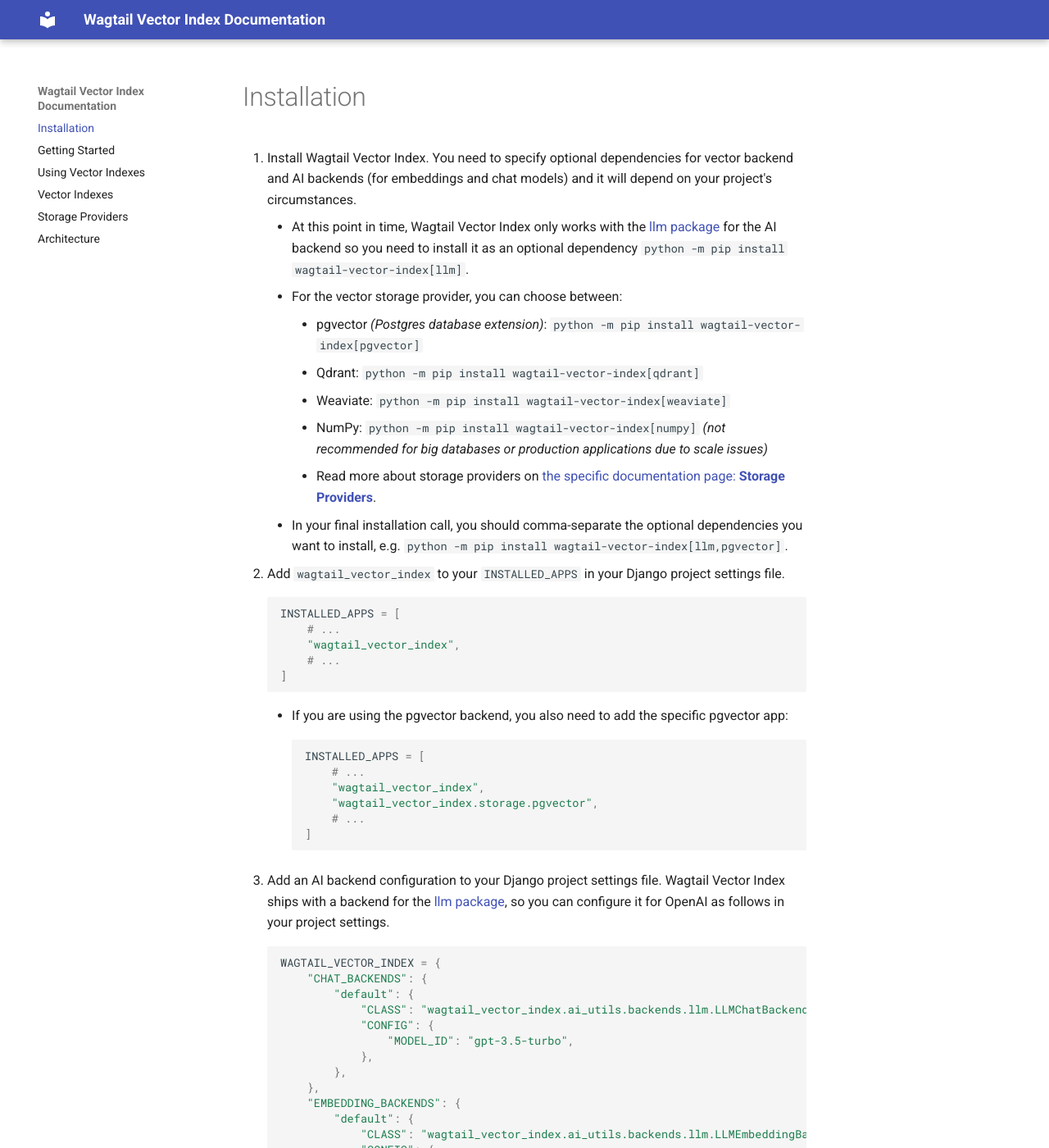
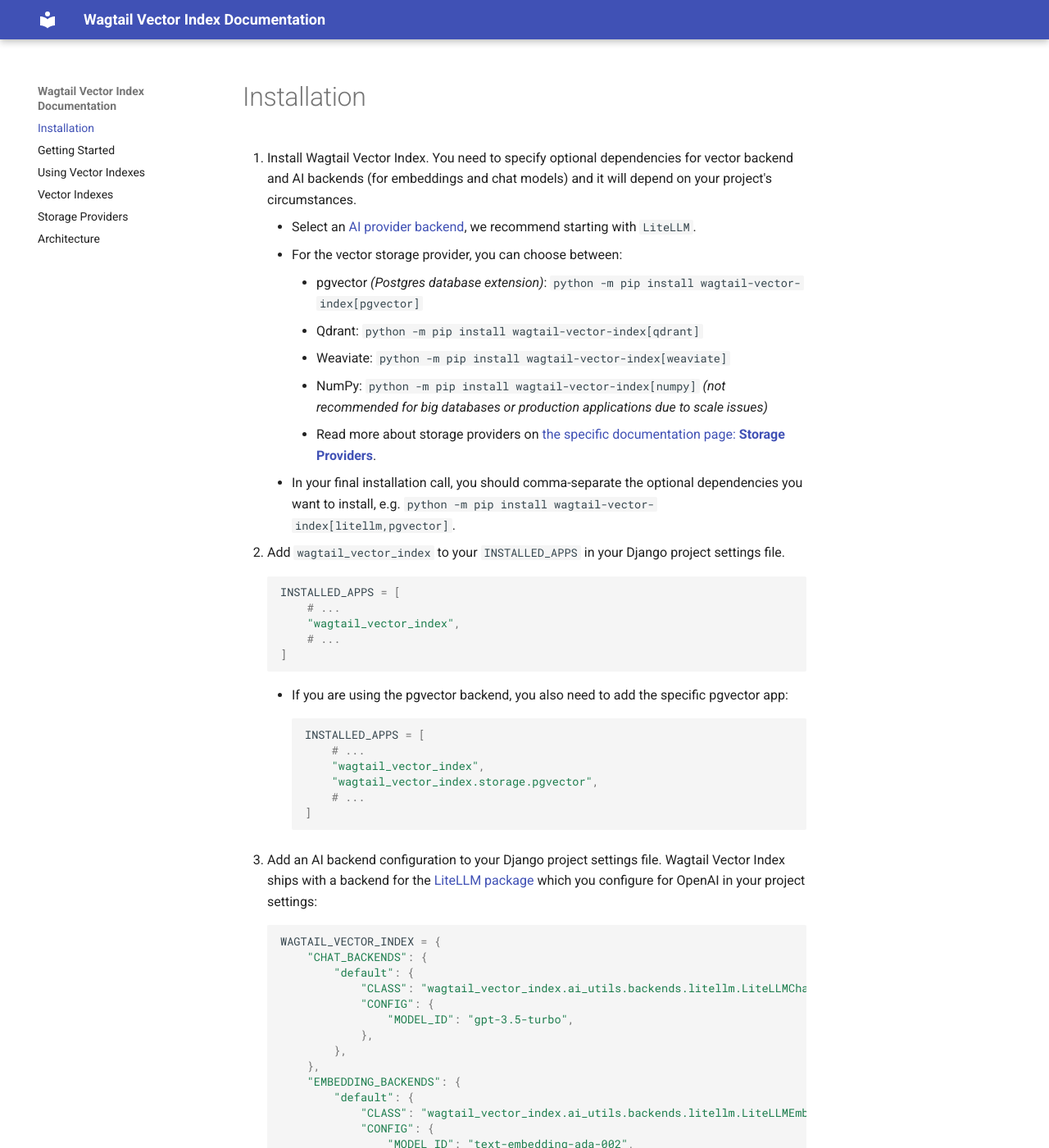
Before and after one commit to wagtail/wagtail-vector-index, an MkDocs documentation site: the page built from docs/installation.md, in a window 1280 px wide and 1400 px high. Shown: the whole window at 82% size. Built offline with MkDocs 1.6.1 and Material for MkDocs 9.7.7, drawn with Linux system fonts in a browser that asks for light colours.

Commit message:
Update docs to recommend LiteLLM

````diff
--- a/docs/installation.md
+++ b/docs/installation.md
@@ -3,9 +3,7 @@
 1. Install Wagtail Vector Index. You need to specify optional dependencies for vector
    backend and AI backends (for embeddings and chat models) and it will depend on your
    project's circumstances.
-    * At this point in time, Wagtail Vector Index only works with the
-     [llm package](https://llm.datasette.io/) for the AI backend so
-     you need to install it as an optional dependency `python -m pip install wagtail-vector-index[llm]`.
+    * Select an [AI provider backend](./ai-backends/index.md), we recommend starting with `LiteLLM`.
     * For the vector storage provider, you can choose between:
         - pgvector _(Postgres database extension)_:
           `python -m pip install wagtail-vector-index[pgvector]`
@@ -13,10 +11,10 @@
         - Weaviate: `python -m pip install wagtail-vector-index[weaviate]`
         - NumPy: `python -m pip install wagtail-vector-index[numpy]` *(not recommended
          for big databases or production applications due to scale issues)*
-        - Read more about storage providers on [the specific documentation page: **Storage Providers**](./storage-providerrs.md).
+        - Read more about storage providers on [the specific documentation page: **Storage Providers**](./storage-providers.md).
     * In your final installation call, you should comma-separate the optional
       dependencies you want to install, e.g.
-      `python -m pip install wagtail-vector-index[llm,pgvector]`.
+      `python -m pip install wagtail-vector-index[litellm,pgvector]`.
 2. Add `wagtail_vector_index` to your `INSTALLED_APPS` in your Django project
 settings file.
    ```python
@@ -38,13 +36,13 @@
       ```
 3. Add an AI backend configuration to your Django project settings file. Wagtail
    Vector Index ships with a backend for the
-   [llm package](https://llm.datasette.io/), so you can configure it for OpenAI
-   as follows in your project settings.
+   [LiteLLM package](https://www.litellm.ai) which you configure for OpenAI in your project
+   settings:
     ```python
     WAGTAIL_VECTOR_INDEX = {
         "CHAT_BACKENDS": {
             "default": {
-                "CLASS": "wagtail_vector_index.ai_utils.backends.llm.LLMChatBackend",
+                "CLASS": "wagtail_vector_index.ai_utils.backends.litellm.LiteLLMChatBackend",
                 "CONFIG": {
                     "MODEL_ID": "gpt-3.5-turbo",
                 },
@@ -52,9 +50,9 @@
         },
         "EMBEDDING_BACKENDS": {
             "default": {
-                "CLASS": "wagtail_vector_index.ai_utils.backends.llm.LLMEmbeddingBackend",
+                "CLASS": "wagtail_vector_index.ai_utils.backends.litellm.LiteLLMEmbeddingBackend",
                 "CONFIG": {
-                    "MODEL_ID": "ada-002",
+                    "MODEL_ID": "text-embedding-ada-002",
                 },
             }
         },
````
